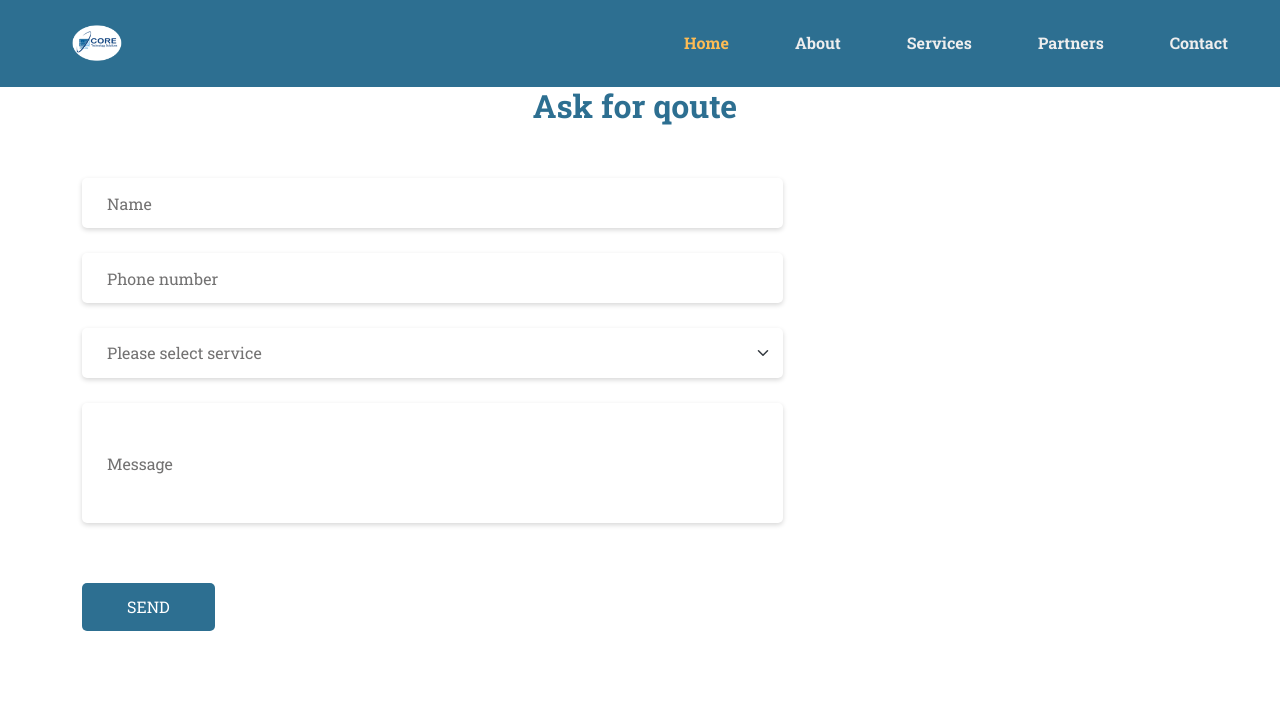
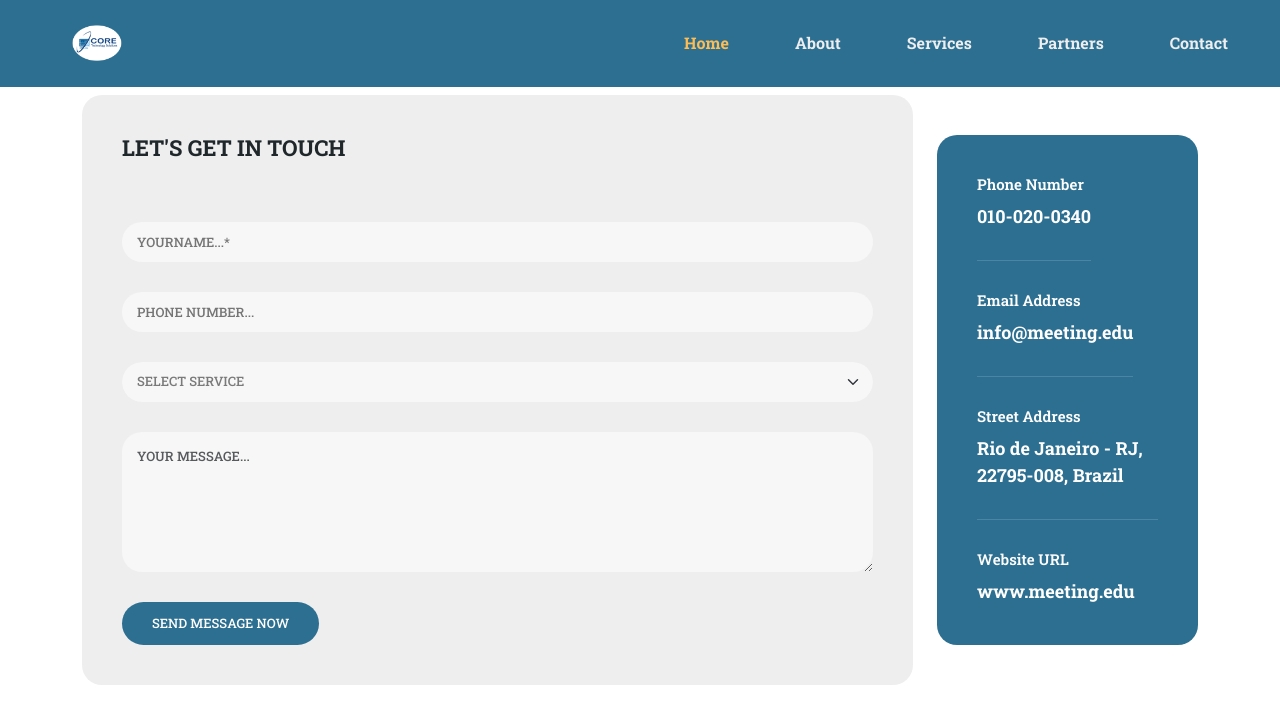
Before and after one commit to nadaa-ezz/CTS, a PHP site: page /contact.html in a window 1280 px wide. Shown: the part 41-765 px from the top of the page. Run offline with PHP 8.4, Linux system fonts and the light colour scheme; some libraries are stand-ins or nearby versions.

Commit message:
add contact

```diff
--- a/contact.html
+++ b/contact.html
@@ -79,51 +79,79 @@
     <!--Navbar end-->
 
     <!-- ======= Start contact ======== -->
-    <section class="contact_section layout_padding">
-      <div class="container text-center">
-        <div class="heading_container">
-          <h2>
-            Ask for qoute
-          </h2>
+    <section class="contact-us" id="contact">
+      <div class="container">
+        <div class="row">
+          <div class="col-lg-9 align-self-center">
+            <div class="row">
+              <div class="col-lg-12">
+                <form id="contact" action="" method="post">
+                  <div class="row">
+                    <div class="col-lg-12">
+                      <h2>Let's get in touch</h2>
                     </div>
+                    <div class="col-lg-12">
+                      <fieldset>
+                        <input name="name" type="text" id="name" placeholder="YOURNAME...*" required="">
+                      </fieldset>
                     </div>
-      <div class="container text-center">
-        <div class="row">
-          <div class="col-8">
-            <form method="post" action="email.php">
-              <div>
-                <input type="text" placeholder="Name" name="name" id="name" required />
+                    <div class="col-lg-12">
+                      <fieldset>
+                      <input name="phone_num" type="text" id="phone_num" pattern="[^ @]*@[^ @]*" placeholder="PHONE NUMBER..." required="">
+                    </fieldset>
                     </div>
-              <div>
-                  <input type="phone_num" placeholder="Phone number " name="phone_num" id="phone_num" required />
-              </div>
-              <div>
-                  <select id="dropdown" name="dropdown" class="form-select" aria-label="Select service">
-                      <option selected>Please select service</option>
+                    <div class="col-lg-12">
+
+                          <select id="dropdown" name="dropdown" class="form-select form-control" aria-label="Select service">
+                              <option selected>SELECT SERVICE</option>
                               <option value="option1">Web Design and Development</option>
                               <option value="option2">Branding Design</option>
                               <option value="option3">IT Infrastructure Services</option>
                               <option value="option4">IT Hardware Supply</option>
                               <option value="option5">Other</option>
-                      <!-- Add more options as needed -->
                           </select>
+
                     </div>
-              <div>
-                <input type="text" class="message-box" placeholder="Message" name="message" id="message" required/>
+                    <div class="col-lg-12">
+                      <fieldset>
+                        <textarea name="message" type="text" class="form-control" id="message" placeholder="YOUR MESSAGE..." required=""></textarea>
+                      </fieldset>
                     </div>
-              <div class="d-flex ">
-                <button>
-                  SEND
-                </button>
+                    <div class="col-lg-12">
+                      <fieldset>
+                        <button type="submit" id="form-submit" class="button">SEND MESSAGE NOW</button>
+                      </fieldset>
+                    </div>
                   </div>
                 </form>
               </div>
-
+            </div>
+          </div>
+          <div class="col-lg-3 my-5">
+            <div class="right-info">
+              <ul>
+                <li>
+                  <h6>Phone Number</h6>
+                  <span>010-020-0340</span>
+                </li>
+                <li>
+                  <h6>Email Address</h6>
+                  <span>info@meeting.edu</span>
+                </li>
+                <li>
+                  <h6>Street Address</h6>
+                  <span>Rio de Janeiro - RJ, 22795-008, Brazil</span>
+                </li>
+                <li>
+                  <h6>Website URL</h6>
+                  <span>www.meeting.edu</span>
+                </li>
+              </ul>
+            </div>
+          </div>
         </div>
       </div>
     </section>
-
-
 
 <!-- ======= end contact ======== -->
 
--- a/css/style.css
+++ b/css/style.css
@@ -615,92 +615,119 @@ footer hr {
 }
 
  /* ======== Start contact ========  */
-.contact_section {
-  position: relative;
+ section.contact-us {
+  padding: 0px;
 }
 
-.heading_container h2 {
-    position: relative;
-    font-weight: bold;
-    margin-right: 10px;
-    color: #2D6F91;
-  }
-
-.heading_container .far {
-    width: 30px;
-  }
-
-.heading_container h2:hover {
-    color: #f5a425;
+section.contact-us #contact {
+  background-color: #eee;
+  border-radius: 20px;
+  padding: 40px;
 }
 
-.contact_section form {
-  margin-top: 45px;
-  padding-right: 35px;
+section.contact-us #contact h2 {
+  text-transform: uppercase;
+  color: #1f272b;
+  border-bottom: 1px solid #eee;
+  margin-bottom: 40px;
+  padding-bottom: 20px;
+  font-size: 22px;
+  font-weight: 700;
 }
 
-.contact_section input {
+section.contact-us #contact input {
   width: 100%;
+  height: 40px;
+  border-radius: 20px;
+  background-color: #f7f7f7;
+  outline: none;
   border: none;
-  height: 50px;
-  margin-bottom: 25px;
-  padding-left: 25px;
-  background-color: transparent;
+  box-shadow: none;
+  font-size: 13px;
+  font-weight: 500;
+  color: #7a7a7a;
+  padding: 0px 15px;
+  margin-bottom: 30px;
+}
+section.contact-us #contact select {
+  width: 100%;
+  height: 40px;
+  border-radius: 20px;
+  background-color: #f7f7f7;
   outline: none;
-  color: #101010;
-  border-radius: 5px;
-  -webkit-box-shadow: 0px 2px 5px 0px rgba(0, 0, 0, 0.16);
-  box-shadow: 0px 2px 5px 0px rgba(0, 0, 0, 0.16);
+  border: none;
+  box-shadow: none;
+  font-size: 13px;
+  font-weight: 500;
+  color: #7a7a7a;
+  padding: 0px 15px;
+  margin-bottom: 30px;
+}
+section.contact-us #contact textarea {
+  width: 100%;
+  min-height: 140px;
+  max-height: 180px;
+  border-radius: 20px;
+  background-color: #f7f7f7;
+  outline: none;
+  border: none;
+  box-shadow: none;
+  font-size: 13px;
+  font-weight: 500;
+  color: #7a7a7a;
+  padding: 15px;
+  margin-bottom: 30px;
 }
 
-.contact_section select {
-  width: 100%;
+section.contact-us #contact button {
+  font-size: 13px;
+  color: #fff;
+  background-color: #2D6F91;
+  padding: 12px 30px;
+  display: inline-block;
+  border-radius: 22px;
+  font-weight: 500;
+  text-transform: uppercase;
+  transition: all .3s;
   border: none;
-  height: 50px;
-  margin-bottom: 25px;
-  padding-left: 25px;
-  background-color: transparent;
   outline: none;
-  color: #737272;
-  border-radius: 5px;
-  -webkit-box-shadow: 0px 2px 5px 0px rgba(0, 0, 0, 0.16);
-  box-shadow: 0px 2px 5px 0px rgba(0, 0, 0, 0.16);
 }
 
-
-
-.contact_section input::-webkit-input-placeholder {
-  color: #737272;
+section.contact-us #contact button:hover {
+  opacity: 0.9;
 }
 
-.contact_section input:-ms-input-placeholder {
-  color: #737272;
+section.contact-us .right-info {
+  background-color: #2D6F91;
+  border-radius: 20px;
+  padding: 40px;
 }
 
-.contact_section input::-ms-input-placeholder {
-  color: #737272;
+section.contact-us .right-info ul li {
+  display: inline-block;
+  border-bottom: 1px solid rgba(250,250,250,0.15);
+  margin-bottom: 30px;
+  padding-bottom: 30px;
 }
 
-.contact_section input::placeholder {
-  color: #737272;
+section.contact-us .right-info ul li:last-child {
+  margin-bottom: 0;
+  padding-bottom: 0;
+  border-bottom: none;
 }
 
-.contact_section input.message-box {
-  height: 120px;
+section.contact-us .right-info ul li h6 {
+  color: #fff;
+  font-size: 15px;
+  font-weight: 600;
+  margin-bottom: 10px;
 }
 
-.contact_section button {
-  border: none;
-  display: inline-block;
-  padding: 12px 45px;
-  background-color: #2D6F91;
-  color: #ffffff;
-  border-radius: 5px;
-  margin-top: 35px;
-}
-
-.contact_section button:hover {
-  background-color: #f5a425;
+section.contact-us .right-info ul li span {
+  display: block;
+  font-size: 18px;
+  color: #fff;
+  font-weight: 700;
 }
 
  /* ======== End contact ========  */
```
Lines whose indentation alone changed are shown as unchanged.
